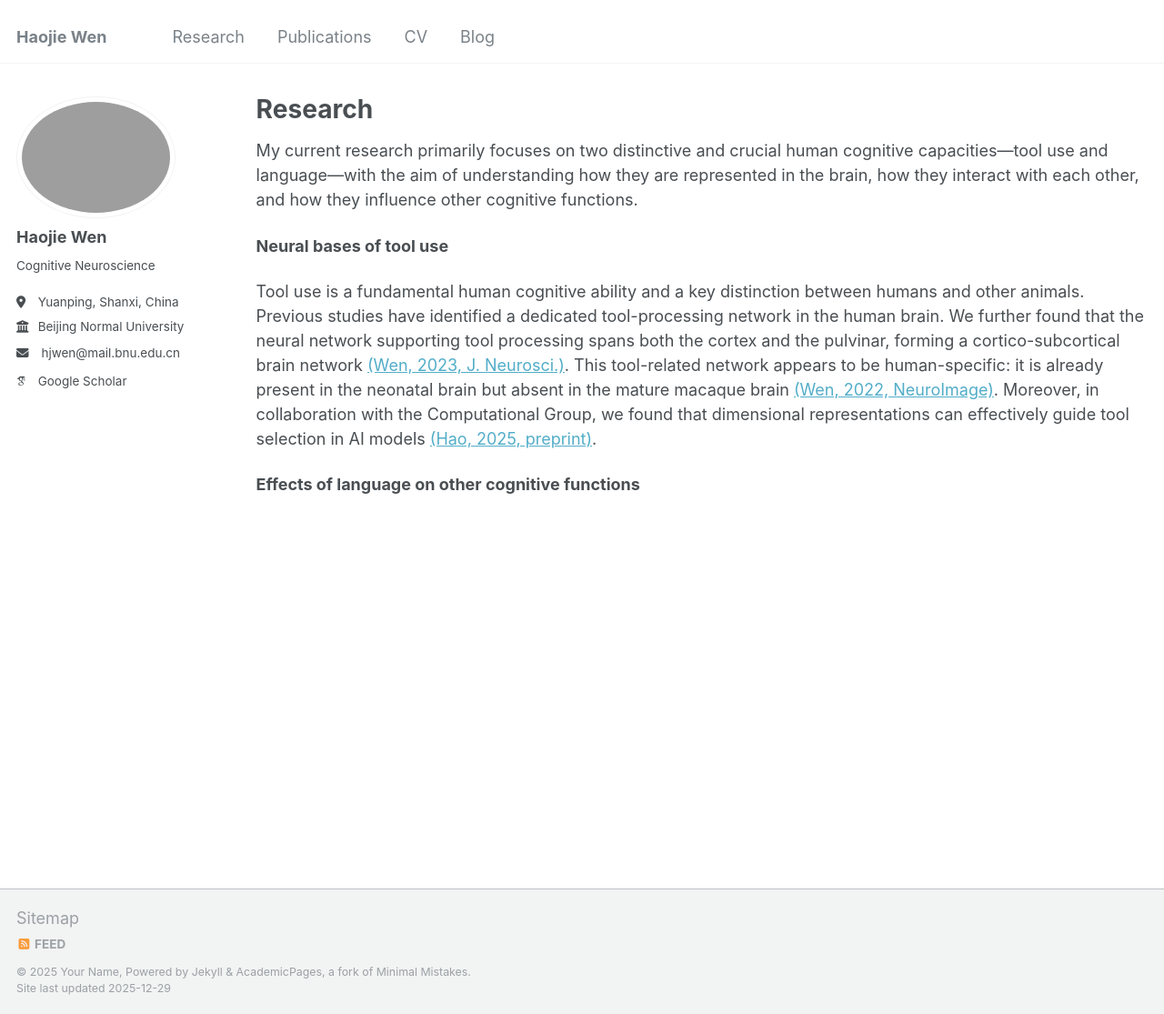
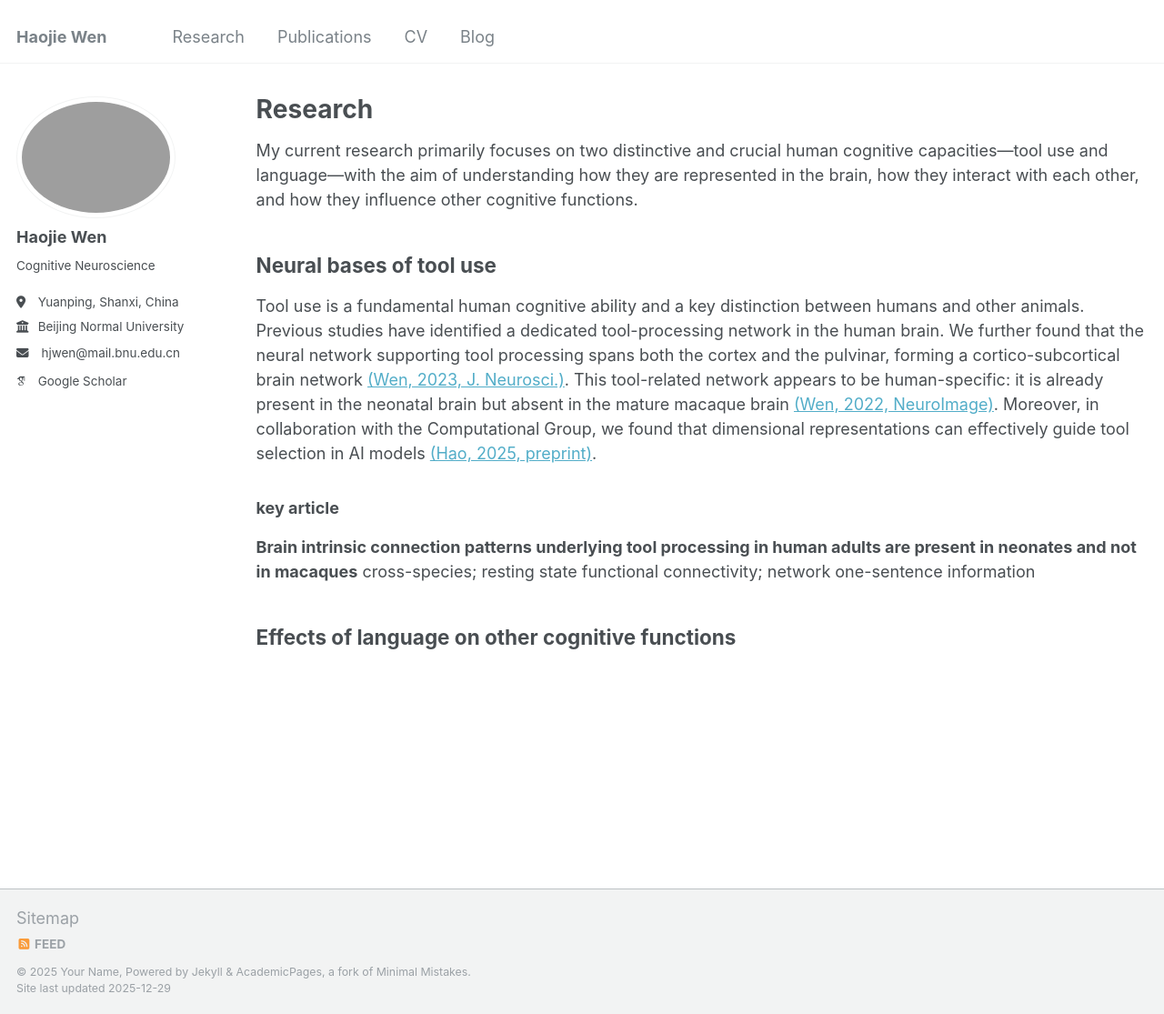
Before and after one commit to happyhaojie/happyhaojie.github.io, a Jekyll site: the page built from _pages/research.md, in a window 1280 px wide and 1115 px high. Shown: the whole window at 91% size. Built offline with Jekyll 4.4.1, drawn with Linux system fonts in a browser that asks for light colours; some web fonts are replaced.

Commit message:
Update research.md

```diff
--- a/_pages/research.md
+++ b/_pages/research.md
@@ -7,8 +7,12 @@ author_profile: true
 
 My current research primarily focuses on two distinctive and crucial human cognitive capacities—tool use and language—with the aim of understanding how they are represented in the brain, how they interact with each other, and how they influence other cognitive functions.
 
-**Neural bases of tool use**
+## Neural bases of tool use
 
 Tool use is a fundamental human cognitive ability and a key distinction between humans and other animals. Previous studies have identified a dedicated tool-processing network in the human brain. We further found that the neural network supporting tool processing spans both the cortex and the pulvinar, forming a cortico-subcortical brain network [(Wen, 2023, J. Neurosci.)](/files/Wen_2023_JN). This tool-related network appears to be human-specific: it is already present in the neonatal brain but absent in the mature macaque brain [(Wen, 2022, NeuroImage)](/files/Wen_2022_NeuroImage.pdf). Moreover, in collaboration with the Computational Group, we found that dimensional representations can effectively guide tool selection in AI models [(Hao, 2025, preprint)](/files/Hao_2025_preprint.pdf).
+### key article
+**Brain intrinsic connection patterns underlying tool processing in human adults are present in neonates and not in macaques**
+cross-species; resting state functional connectivity; network
+one-sentence information
 
-**Effects of language on other cognitive functions**
+## Effects of language on other cognitive functions
```
